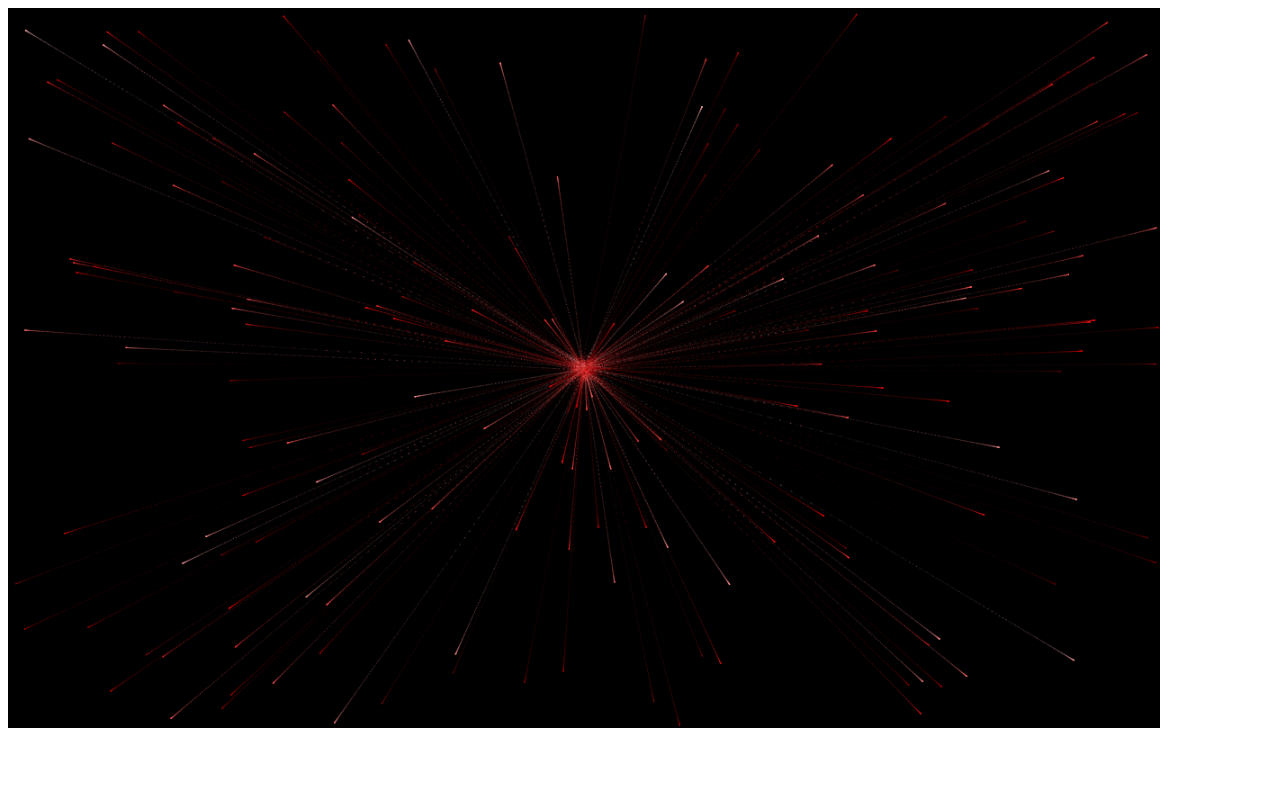
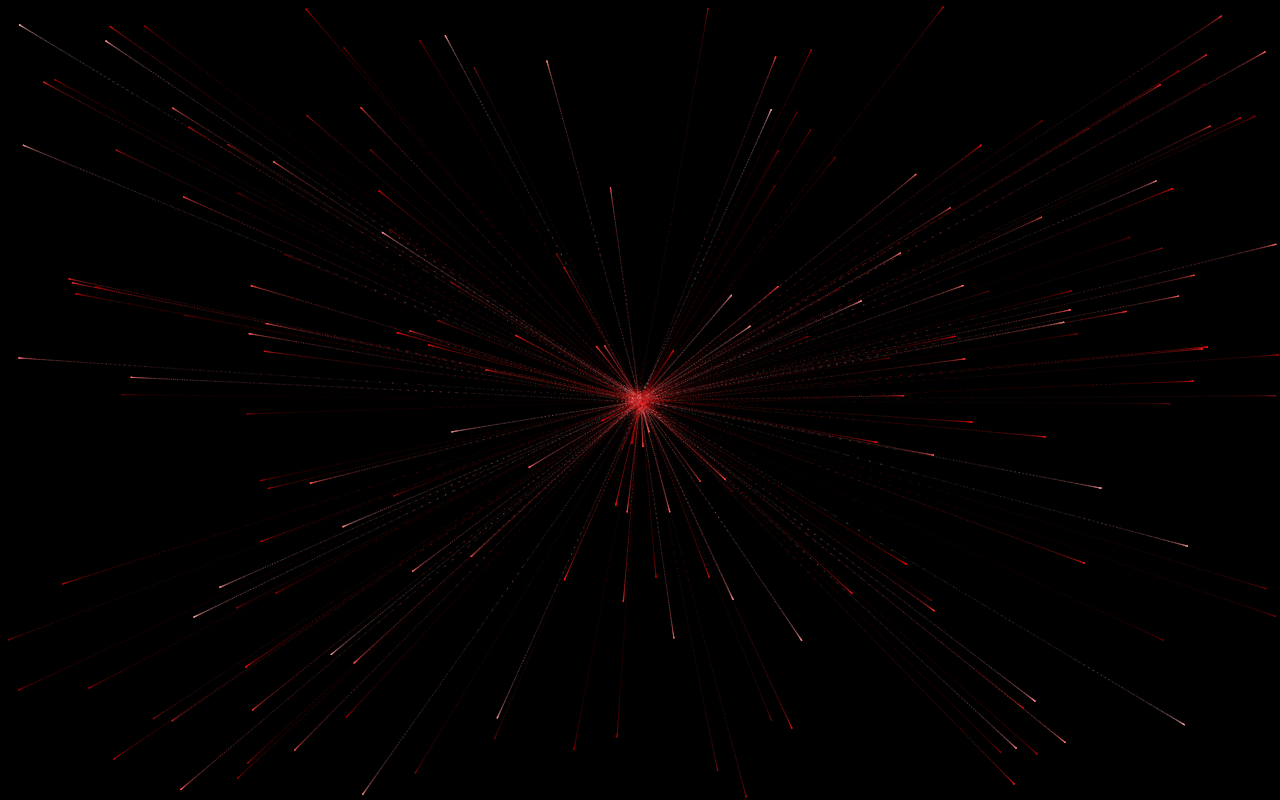
Before and after one commit to SARI-09/Heart-2, a plain HTML site: page index.html in a window 1280 px wide. Drawn offline with Linux system fonts and the light colour scheme; animation ran at ten frames a second.

Commit message:
Update style.css

```diff
--- a/style.css
+++ b/style.css
@@ -1,9 +1,14 @@
-*{
-overflow: hidden;
-}
+  * {
+            overflow: hidden;
+            margin: 0;
+        }
 
-body {
-    height: 90vh;
-  }
+        body {
+            height: 100vh;
+        }
 
-  canvas{position:absolute;z-index:0;width:90vw;}
+        canvas {
+            position: absolute;
+            z-index: 0;
+            width: 100vw;
+        }
```
